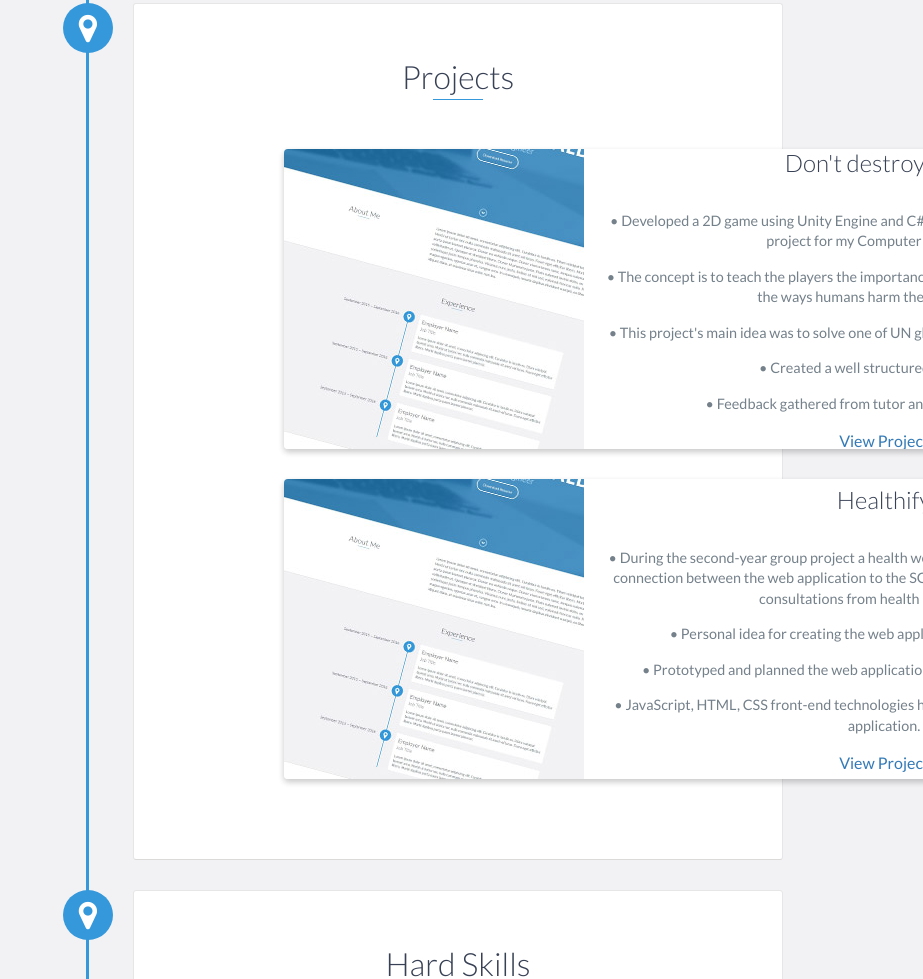
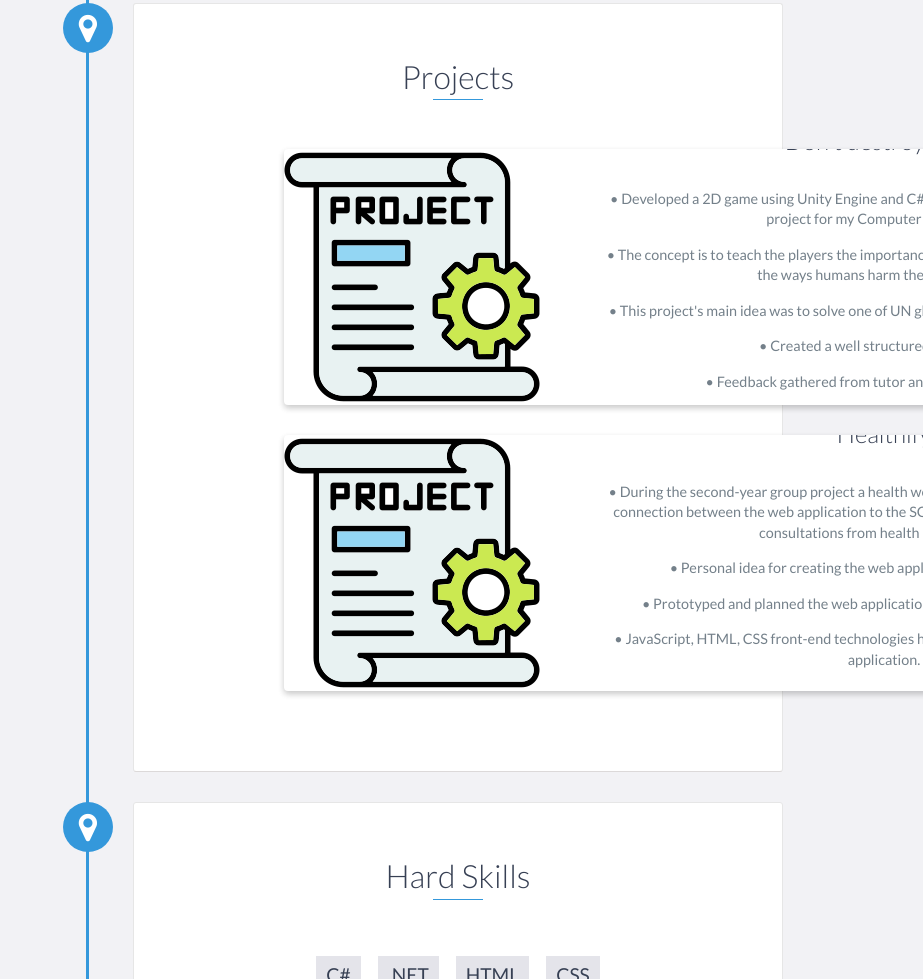
Before and after one commit to Pope134Zz/Pope134Zz.github.io, a website: page index.html in a window 1280 px wide. Shown: the part 2031-3010 px from the top of the page, without its empty margins (357-1280 px from the left). Drawn offline with nearby package versions, Linux system fonts and the light colour scheme.

Commit message:
Update index.html

```diff
--- a/index.html
+++ b/index.html
@@ -136,7 +136,7 @@
             <div class="row">
                 <div class="project shadow-large">
                     <div class="project-image">
-                        <img src="images/project.jpg" />
+                        <img src="images/ProjectIcon.png" />
                     </div>
                     <!-- End .project-image -->
                     <div class="project-info">
@@ -159,7 +159,7 @@
 
                 <div class="project shadow-large">
                     <div class="project-image">
-                        <img src="images/project.jpg" />
+                        <img src="images/ProjectIcon.png" />
                     </div>
                     <!-- End .project-image -->
                     <div class="project-info">
```
